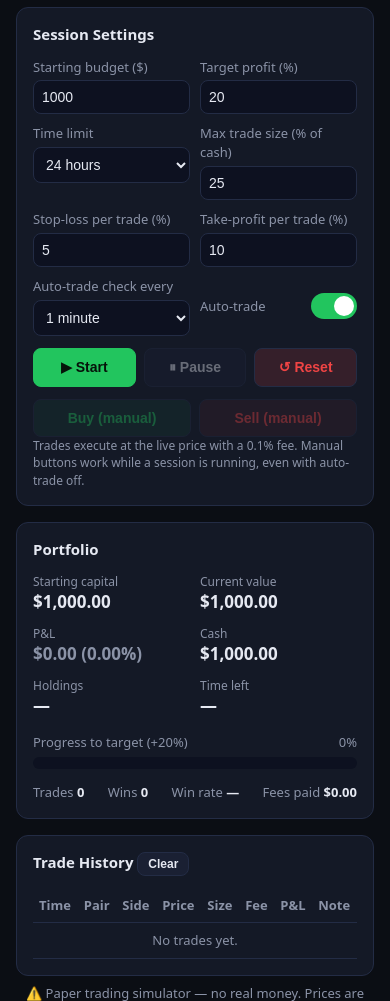
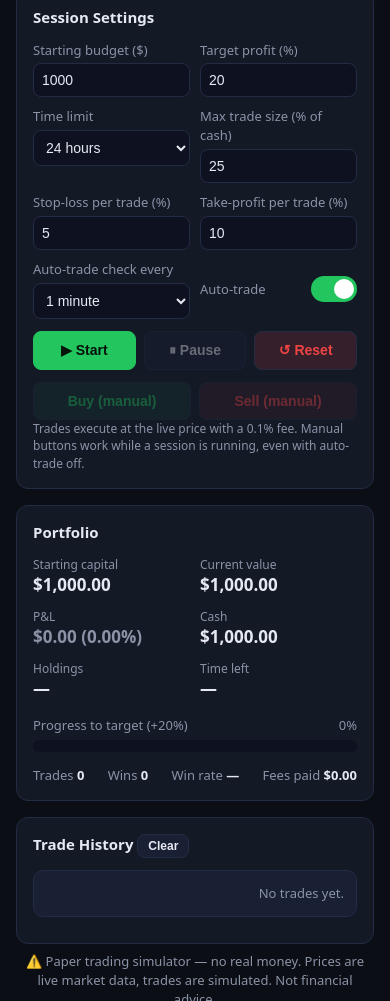
Before and after one commit to smabdulmueid97/ai-crypto-trader, a plain HTML site: page index.html in a window 390 px wide. Shown: the part 999-2000 px from the top of the page. Drawn offline with Linux system fonts and the light colour scheme; no server answers.

Commit message:
Update styles.css with responsive fixes

```diff
--- a/styles.css
+++ b/styles.css
@@ -28,6 +28,12 @@ main{max-width:1100px;margin:0 auto;padding:16px}
 .grid{display:grid;grid-template-columns:1fr 1fr;gap:16px}
 .grid .card{margin-bottom:0}
 .wide{grid-column:1/-1}
+.grid{display:grid;grid-template-columns:1fr 1fr;gap:16px}
+.grid>*{min-width:0}
+.card{min-width:0}
+.settings label,.ind-grid>*,.pf-grid>*,.btn{min-width:0}
+.settings input,.settings select{min-width:0}
+@media(max-width:480px){.settings{grid-template-columns:1fr}.lp-price{font-size:22px}.gauge-num{min-width:52px;font-size:17px}.topbar{padding:12px}.brand{font-size:17px}}
 @media(max-width:760px){.grid{grid-template-columns:1fr}}
 .gauge-wrap{display:flex;align-items:center;gap:12px}
 .gauge{flex:1;height:16px;background:#0d1120;border-radius:10px;overflow:hidden}
@@ -81,6 +87,17 @@ main{max-width:1100px;margin:0 auto;padding:16px}
 table{width:100%;border-collapse:collapse;font-size:13px}
 th,td{padding:8px 6px;border-bottom:1px solid var(--line);text-align:left;white-space:nowrap}
 th{color:var(--muted);font-weight:600}
+@media(max-width:640px){
+  /* trade history becomes stacked cards — no horizontal scroll on phones */
+  table.hist, table.hist thead, table.hist tbody, table.hist tr, table.hist th, table.hist td{display:block}
+  table.hist thead{display:none}
+  table.hist tbody tr{background:var(--card2);border:1px solid var(--line);border-radius:10px;padding:6px 12px;margin-bottom:10px}
+  table.hist td{display:flex;justify-content:space-between;align-items:center;gap:12px;padding:7px 0;border-bottom:1px solid var(--line);text-align:right;white-space:normal}
+  table.hist td:last-child{border-bottom:0}
+  table.hist td::before{content:attr(data-label);color:var(--muted);font-size:11px;text-transform:uppercase;letter-spacing:.05em}
+  table.hist td.cell-head{display:block;text-align:left;font-weight:700;font-size:15px}
+  table.hist td.cell-head::before{content:none}
+}
 td.buy{color:var(--green);font-weight:700}
 td.sell{color:var(--red);font-weight:700}
 .disclaimer{text-align:center;color:var(--muted);font-size:13px;padding:8px 0 24px}
```
